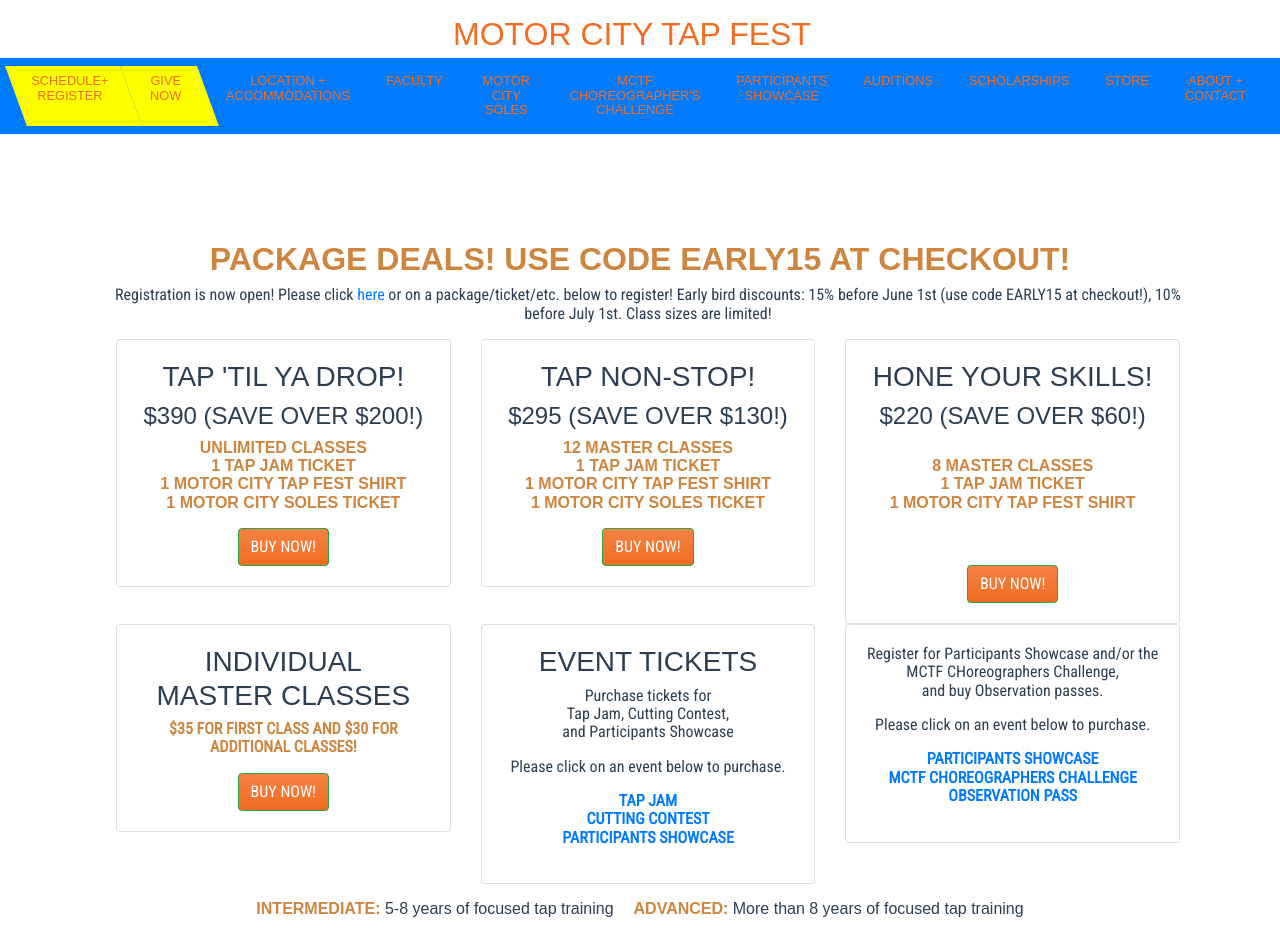
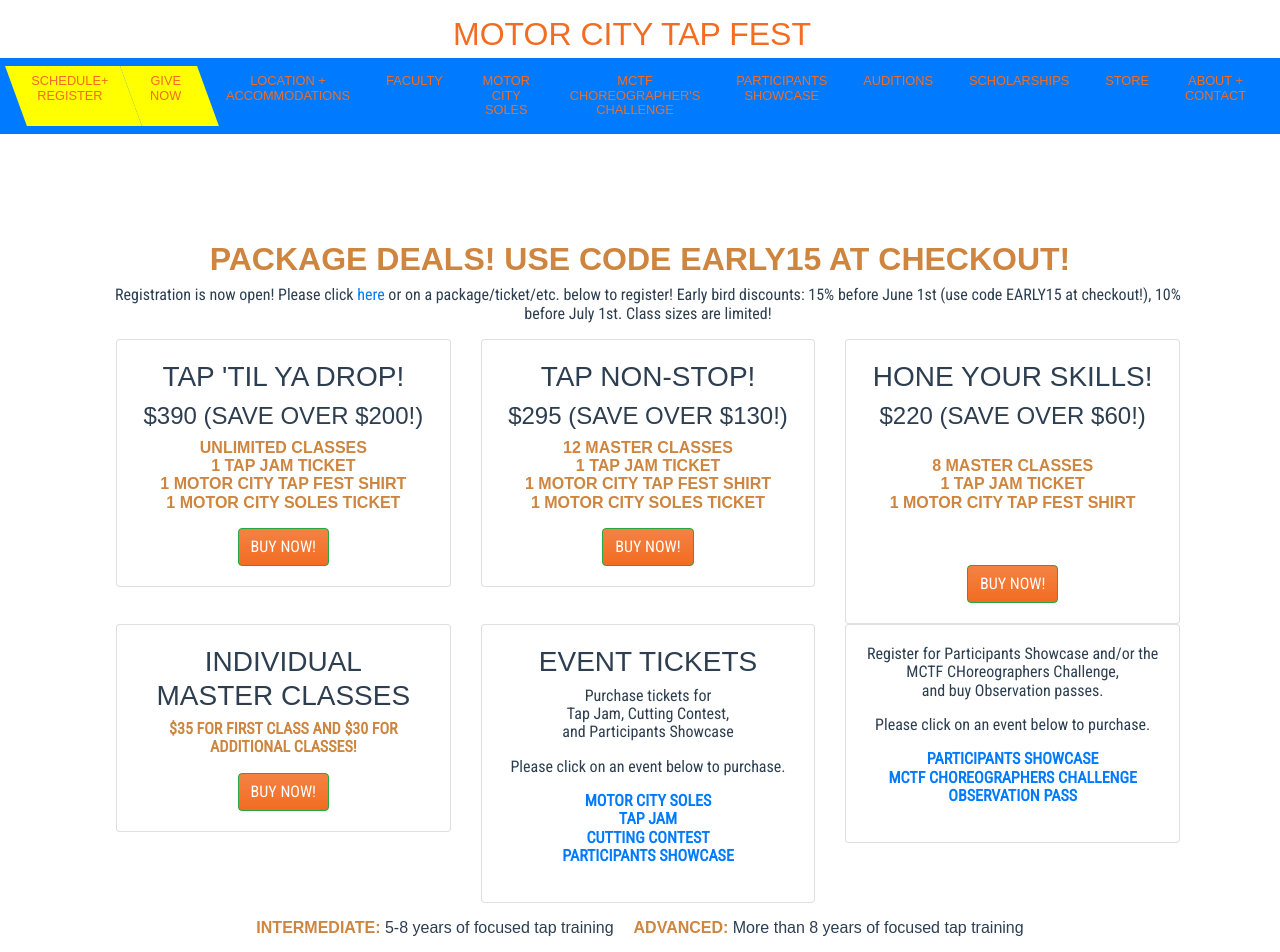
Before and after one commit to jaharonov/new-motor-city-tap-fest, a Vue app: page /#/schedreg in a window 1280 px wide. Shown: the top 952 px of the page. Built offline with nearby package versions, Linux system fonts and the light colour scheme; a web font is replaced by a local one.

Commit message:
added motor city soles tix link

```diff
--- a/src/components/SchedReg.vue
+++ b/src/components/SchedReg.vue
@@ -73,6 +73,7 @@
     <p>Purchase tickets for<br/> Tap Jam, Cutting Contest,<br/> and Participants Showcase</p>
     <p>Please click on an event below to purchase.</p>
     <ul><strong>
+      <li><a href="https://www.axs.com/events/371283/motor-city-soles-tickets" class="buttons" variant="success" target="_blank">MOTOR CITY SOLES</a></li><br/>
       <li><a href="https://motor-city-tap-fest.myshopify.com/products/admission-for-tap-jam" class="buttons" variant="success" target="_blank">TAP JAM</a></li><br/>
       <li><a href="https://motor-city-tap-fest.myshopify.com/products/admission-for-cutting-contest" class="buttons" variant="success" target="_blank">CUTTING CONTEST</a></li><br/>
       <li><a href="https://motor-city-tap-fest.myshopify.com/products/admission-for-participants-showcase" class="buttons" variant="success" target="_blank">PARTICIPANTS SHOWCASE</a></li><br/>
```
